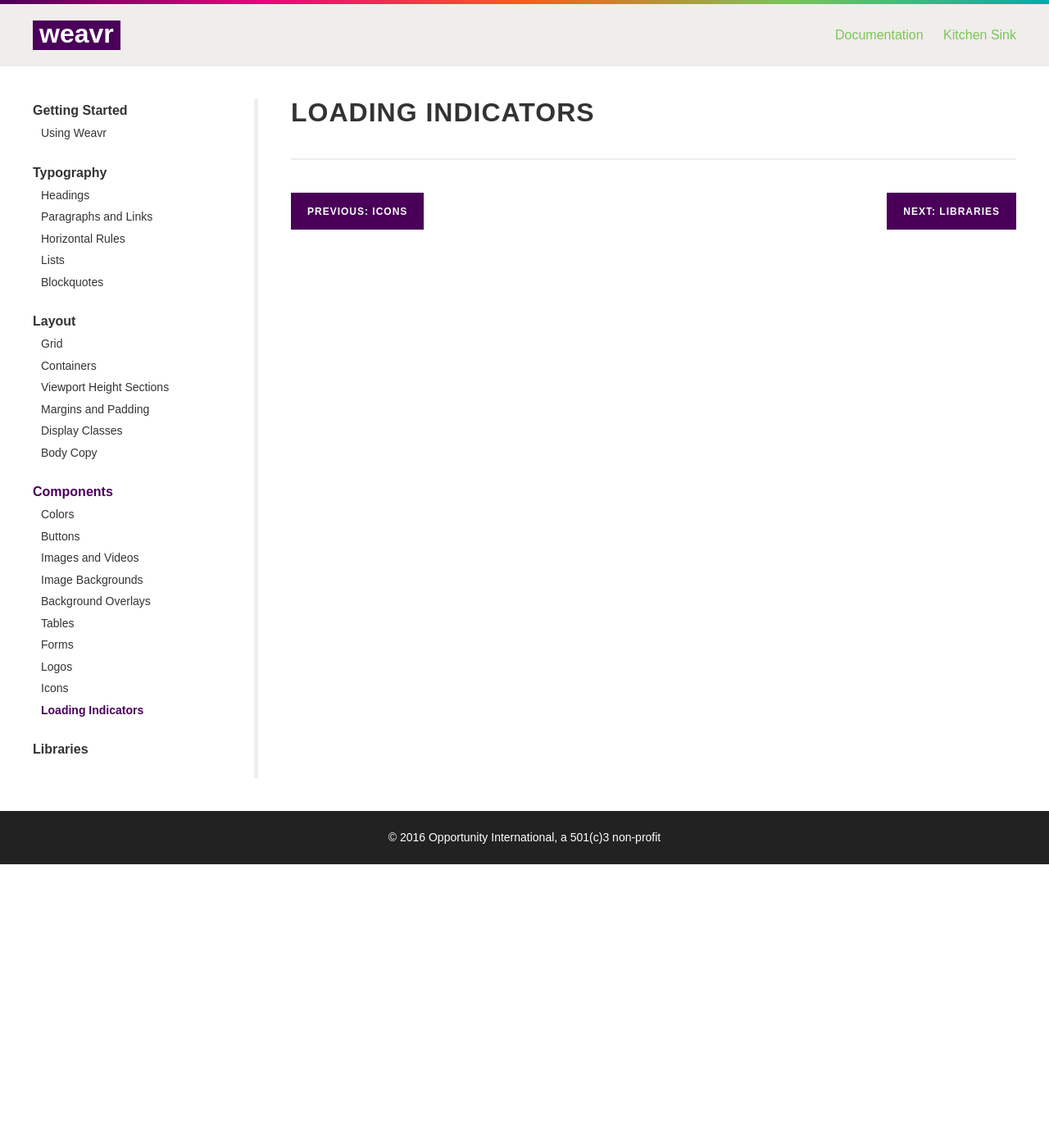
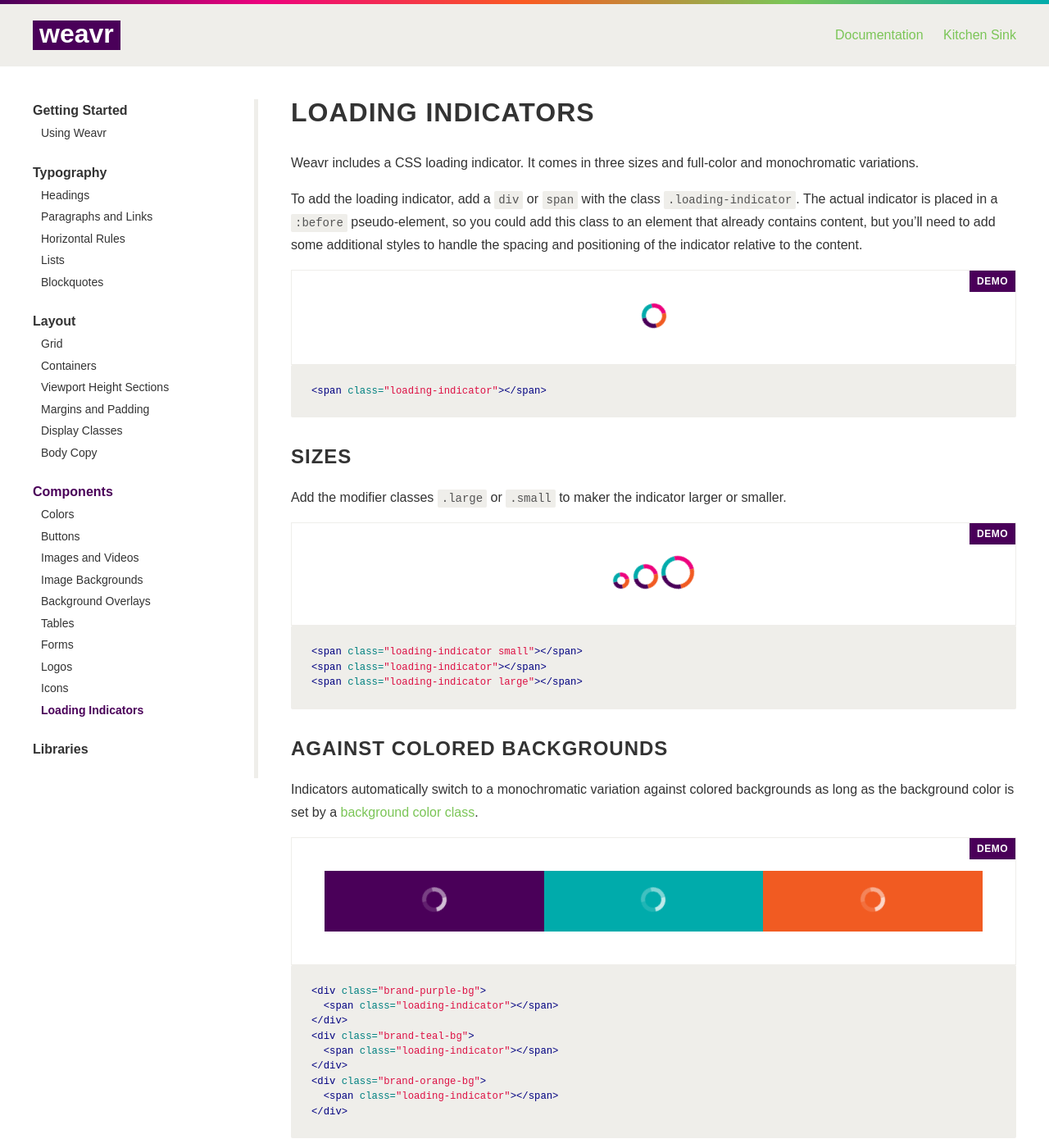
Before and after one commit to OpportunityIntl/Weavr, a Jekyll site: the page built from docs/components/loading-indicators/index.md, in a window 1280 px wide and 1400 px high. Shown: the whole window at 82% size. Built offline with Jekyll 4.4.1, drawn with Linux system fonts in a browser that asks for light colours; nearby versions of some CDN libraries; Markdown is read by kramdown in place of the engine named in the settings; comment, search, counter and statistics services are not loaded; some of the changed text lies outside the part shown.

Commit message:
Add loading indicator documentation

````diff
--- a/docs/components/loading-indicators/index.md
+++ b/docs/components/loading-indicators/index.md
@@ -2,3 +2,98 @@
 title: 'Loading Indicators'
 layout: documentation
 ---
+
+Weavr includes a CSS loading indicator. It comes in three sizes and full-color and monochromatic variations.
+
+To add the loading indicator, add a `div` or `span` with the class `.loading-indicator`. The actual indicator is placed in a `:before` pseudo-element, so you could add this class to an element that already contains content, but you'll need to add some additional styles to handle the spacing and positioning of the indicator relative to the content.
+
+<div class="demo align-center">
+  <span class="loading-indicator"></span>
+</div>
+
+```html
+<span class="loading-indicator"></span>
+```
+
+## Sizes
+
+Add the modifier classes `.large` or `.small` to maker the indicator larger or smaller.
+
+<div class="demo align-center">
+<span class="loading-indicator small"></span>
+<span class="loading-indicator"></span>
+<span class="loading-indicator large"></span>
+</div>
+
+```html
+<span class="loading-indicator small"></span>
+<span class="loading-indicator"></span>
+<span class="loading-indicator large"></span>
+```
+
+## Against colored backgrounds
+
+Indicators automatically switch to a monochromatic variation against colored backgrounds as long as the background color is set by a [background color class]({{ site.baseurl }}/docs/components/colors).
+
+<div class="demo">
+  <div class="row no-gutter">
+    <div class="col col-4 t-col-4 m-col-12">
+      <div class="brand-purple-bg padding-1x align-center">
+        <span class="loading-indicator"></span>
+      </div>
+    </div>
+    <div class="col col-4 t-col-4 m-col-12">
+      <div class="brand-teal-bg padding-1x align-center">
+        <span class="loading-indicator"></span>
+      </div>
+    </div>
+    <div class="col col-4 t-col-4 m-col-12">
+      <div class="brand-orange-bg padding-1x align-center">
+        <span class="loading-indicator"></span>
+      </div>
+    </div>
+  </div>
+</div>
+
+```html
+<div class="brand-purple-bg">
+  <span class="loading-indicator"></span>
+</div>
+<div class="brand-teal-bg">
+  <span class="loading-indicator"></span>
+</div>
+<div class="brand-orange-bg">
+  <span class="loading-indicator"></span>
+</div>
+```
+
+If you would like to use the monochromatic variation against a background that wasn't set via a background color class, you can add the `.monochromatic` modifier class to the indicator.
+
+<div class="demo">
+  <div class="padding-2x align-center" style="background-color: #ed027e;">
+    <span class="loading-indicator monochromatic"></span>
+  </div>
+</div>
+
+```html
+<div class="padding-2x align-center" style="background-color: #ed027e;">
+  <span class="loading-indicator monochromatic"></span>
+</div>
+```
+
+Note that the full-color indicator is used against offwhite and dark gray backgrounds.
+
+<div class="demo">
+  <div class="row no-gutter">
+    <div class="col col-6 t-col-6 m-col-12">
+      <div class="brand-offwhite-bg padding-1x align-center">
+        <span class="loading-indicator"></span>
+      </div>
+    </div>
+    <div class="col col-6 t-col-6 m-col-12">
+      <div class="brand-dark-gray-bg padding-1x align-center">
+        <span class="loading-indicator"></span>
+      </div>
+    </div>
+  </div>
+</div>
````
